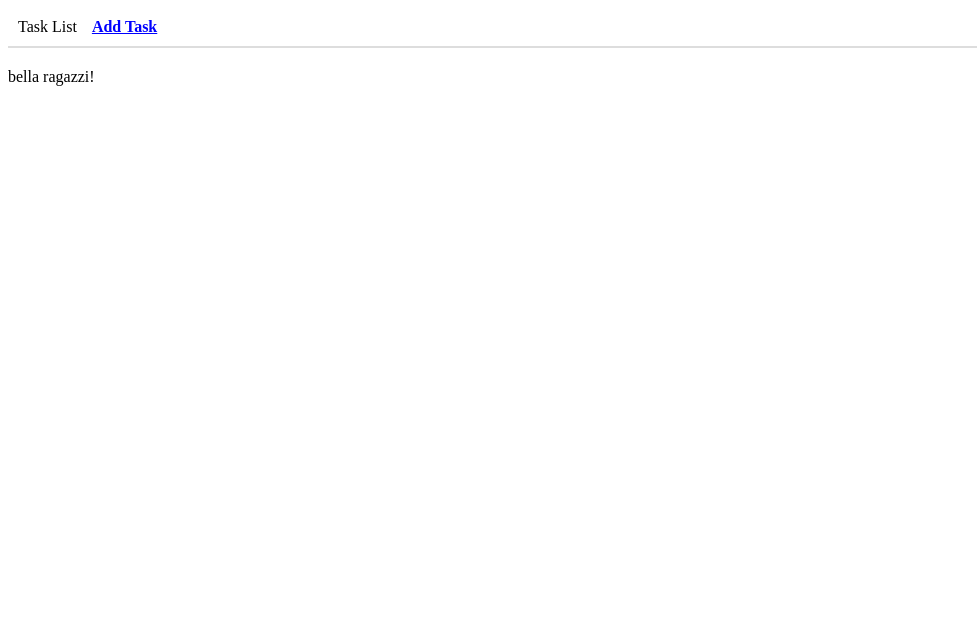
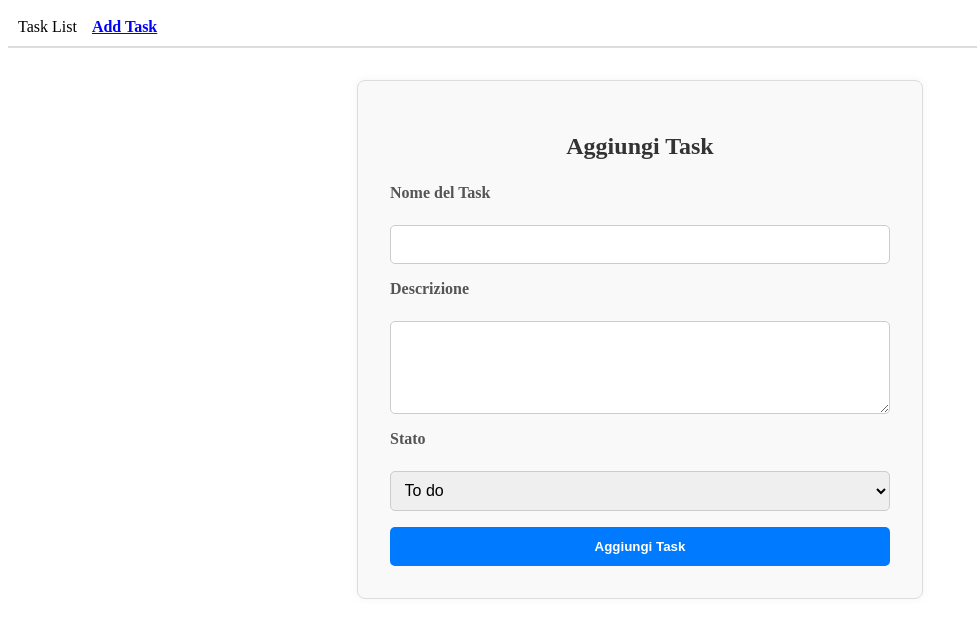
Before and after one commit to GiordanoCasale/ex-react-task-manager, a React (Vite) app: page /add in a window 1280 px wide. Shown: the top 638 px of the page, without its empty margins (0-977 px from the left). Built offline with nearby package versions, Linux system fonts and the light colour scheme; no server answers.

Commit message:
Milestone 5 completed

```diff
--- a/src/index.css
+++ b/src/index.css
@@ -61,3 +61,76 @@ th {
     font-weight: bold;
     text-align: center;
 }
+
+/*form*/
+.form-container {
+    max-width: 500px;
+    margin: 2rem auto;
+    padding: 2rem;
+    border: 1px solid #ddd;
+    border-radius: 8px;
+    background-color: #f9f9f9;
+    box-shadow: 0 0 10px rgba(0, 0, 0, 0.05);
+}
+
+.form_title {
+    text-align: center;
+    margin-bottom: 1.5rem;
+    font-size: 1.5rem;
+    color: #333;
+}
+
+.form {
+    display: flex;
+    flex-direction: column;
+    gap: 1rem;
+}
+
+.form-group {
+    display: flex;
+    flex-direction: column;
+}
+
+.label {
+    margin-bottom: 0.3rem;
+    font-weight: 600;
+    color: #555;
+}
+
+.form-input,
+textarea,
+select {
+    padding: 0.6rem;
+    border: 1px solid #ccc;
+    border-radius: 5px;
+    font-size: 1rem;
+    outline: none;
+    transition: border 0.2s ease;
+}
+
+.form-input:focus,
+textarea:focus,
+select:focus {
+    border-color: #007bff;
+}
+
+.form-button {
+    padding: 0.75rem;
+    background-color: #007bff;
+    color: white;
+    font-weight: bold;
+    border: none;
+    border-radius: 5px;
+    cursor: pointer;
+    transition: background 0.3s ease;
+}
+
+.form-button:hover {
+    background-color: #0056b3;
+}
+
+.error-message {
+    margin-top: 0.3rem;
+    color: red;
+    font-size: 0.9rem;
+}
--- a/src/pages/AddTask.jsx
+++ b/src/pages/AddTask.jsx
@@ -1,11 +1,97 @@
-import React from 'react'
+import React, { useRef, useState } from 'react';
 
 const AddTask = () => {
+    const symbols = "!@#$%^&*()-_=+[]{}|;:'\\\",.<>?/`~";
+
+    const [title, setTitle] = useState('');
+    const [titleError, setTitleError] = useState('');
+
+    const descriptionRef = useRef(null);
+    const statusRef = useRef(null);
+
+    const validateTitle = (value) => {
+        const hasSymbols = [...value].some(char => symbols.includes(char));
+        if (!value.trim()) {
+            setTitleError('Il titolo non può essere vuoto.');
+            return false;
+        } else if (hasSymbols) {
+            setTitleError('Il titolo non può contenere simboli speciali.');
+            return false;
+        } else {
+            setTitleError('');
+            return true;
+        }
+    };
+
+    const handleTitleChange = (e) => {
+        const value = e.target.value;
+        setTitle(value);
+        validateTitle(value);
+    };
+
+    const handleSubmit = (e) => {
+        e.preventDefault();
+
+        const isTitleValid = validateTitle(title);
+
+        if (!isTitleValid) {
+            return;
+        }
+
+        const task = {
+            title,
+            description: descriptionRef.current.value,
+            status: statusRef.current.value
+        };
+
+        console.log('Task:', task);
+
+        // Reset form (opzionale)
+        setTitle('');
+        descriptionRef.current.value = '';
+        statusRef.current.value = 'To do';
+    };
+
     return (
-        <div>
-            bella ragazzi!
+        <div className="form-container">
+            <h2 className="form_title">Aggiungi Task</h2>
+
+            <form onSubmit={handleSubmit} className="form">
+                <div className="form-group">
+                    <label className="label">Nome del Task</label><br />
+                    <input
+                        type="text"
+                        value={title}
+                        onChange={handleTitleChange}
+                        className="form-input"
+                    />
+                    {titleError && (
+                        <p className="error-message" style={{ color: 'red' }}>{titleError}</p>
+                    )}
+                </div>
+
+                <div className="form-group">
+                    <label className="label">Descrizione</label><br />
+                    <textarea
+                        ref={descriptionRef}
+                        className="form-input"
+                        rows="4"
+                    />
+                </div>
+
+                <div className="form-group">
+                    <label className="label">Stato</label><br />
+                    <select ref={statusRef} defaultValue="To do" className="form-input">
+                        <option value="To do">To do</option>
+                        <option value="Doing">Doing</option>
+                        <option value="Done">Done</option>
+                    </select>
+                </div>
+
+                <button type="submit" className="form-button">Aggiungi Task</button>
+            </form>
         </div>
-    )
-}
+    );
+};
 
-export default AddTask
+export default AddTask;
```
